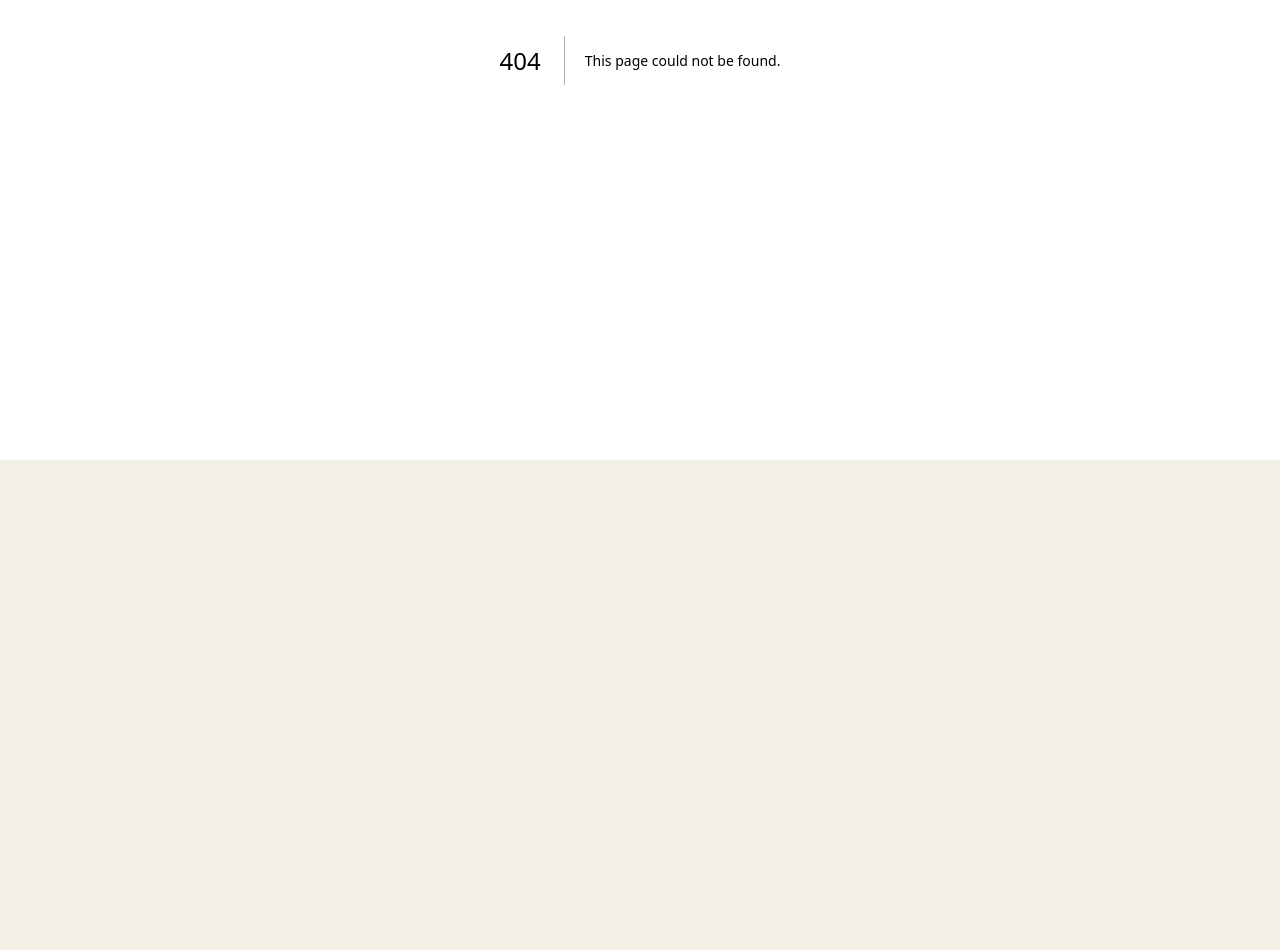
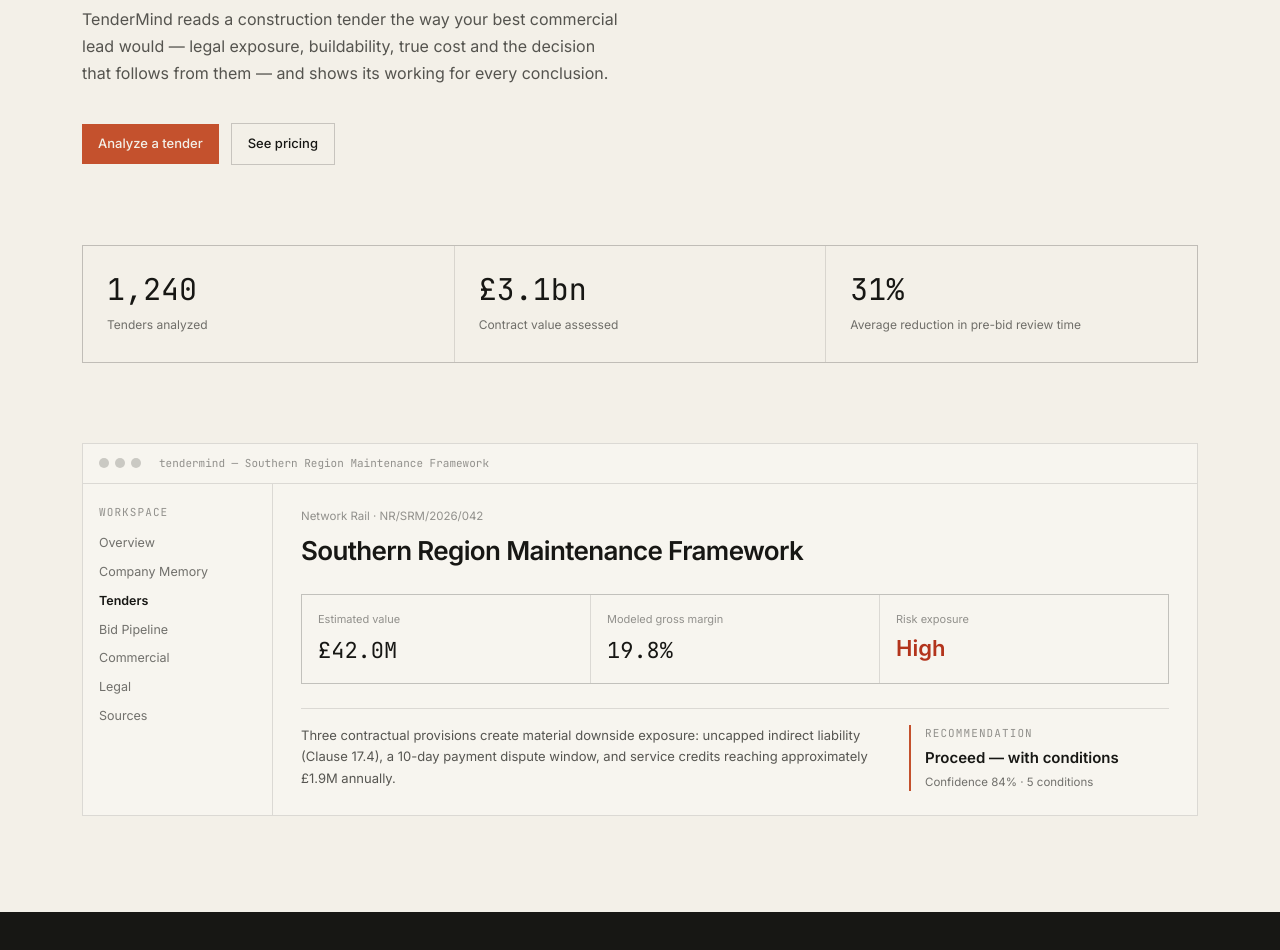
Before and after one commit to arjunrapid/tendermind-dev, a Next.js app: page /welcome in a window 1280 px wide. Before the commit this address had no page. Shown: the part 340-1290 px from the top of the page. Before the commit the page ends 800 px from the top, so only its background shows below. Built offline with nearby package versions, Linux system fonts and the light colour scheme.

Commit message:
Add TenderMind landing page

```diff
--- /dev/null
+++ b/app/welcome/page.tsx
@@ -0,0 +1,190 @@
+'use client';
+
+import Link from 'next/link';
+import { useAuth } from '@/lib/auth';
+import { Btn, MarketingShell, MicroLabel } from '@/components/ui';
+
+const STAT_RAIL = [
+  { value: '1,240', label: 'Tenders analyzed' },
+  { value: '£3.1bn', label: 'Contract value assessed' },
+  { value: '31%', label: 'Average reduction in pre-bid review time' },
+];
+
+const CAPABILITIES = [
+  {
+    label: 'Legal',
+    title: 'Every clause read, not skimmed',
+    body: 'Liability caps, payment windows, service credits and termination rights are extracted with the clause reference attached, so a finding can always be traced back to the page it came from.',
+  },
+  {
+    label: 'Engineering',
+    title: 'Buildability against your record',
+    body: 'Programme, site constraints and technical scope are assessed for feasibility rather than summarised, flagging where the schedule assumes conditions the documents never confirm.',
+  },
+  {
+    label: 'Commercial',
+    title: 'A cost model, not a guess',
+    body: 'Bill of quantities, contingency and lock-up are modelled into a target price with an explicit margin, so the number carries its own reasoning.',
+  },
+  {
+    label: 'Risk',
+    title: 'One decision, fully evidenced',
+    body: 'Findings aggregate into a bid / no-bid recommendation with a confidence score and the specific factors behind it — including when the analysis is too incomplete to be trusted.',
+  },
+];
+
+export default function WelcomePage() {
+  const { user } = useAuth();
+
+  return (
+    <MarketingShell
+      ctaHref={user ? '/' : '/login'}
+      ctaLabel={user ? 'Open workspace' : 'Sign in'}
+    >
+      {/* Hero */}
+      <section className="max-w-[1180px] mx-auto px-8 pt-24 pb-20">
+        <MicroLabel className="!text-accent mb-6">Tender intelligence</MicroLabel>
+        <h1 className="text-[54px] leading-[1.04] font-semibold tracking-[-0.035em] max-w-[16ch]">
+          Know the real risk before you bid.
+        </h1>
+        <p className="mt-7 text-[16px] leading-[1.7] text-ink-72 max-w-[54ch]">
+          TenderMind reads a construction tender the way your best commercial lead would — legal
+          exposure, buildability, true cost and the decision that follows from them — and shows its
+          working for every conclusion.
+        </p>
+        <div className="mt-9 flex items-center gap-3 flex-wrap">
+          <Btn href={user ? '/' : '/login'} variant="accent">
+            {user ? 'Open workspace' : 'Analyze a tender'}
+          </Btn>
+          <Btn href="/pricing" variant="outline">
+            See pricing
+          </Btn>
+        </div>
+
+        {/* Stat rail */}
+        <div className="mt-20 grid gap-px bg-line border border-line sm:grid-cols-3">
+          {STAT_RAIL.map((s) => (
+            <div key={s.label} className="bg-cream px-6 py-7">
+              <div className="font-mono text-[30px] leading-none">{s.value}</div>
+              <div className="mt-3 text-[12px] text-ink-60">{s.label}</div>
+            </div>
+          ))}
+        </div>
+      </section>
+
+      {/* Framed product preview */}
+      <section className="max-w-[1180px] mx-auto px-8 pb-24">
+        <div className="border border-line bg-panel">
+          <div className="border-b border-line px-4 h-10 flex items-center gap-1.5">
+            <span className="h-2.5 w-2.5 rounded-full bg-line-strong inline-block" />
+            <span className="h-2.5 w-2.5 rounded-full bg-line-strong inline-block" />
+            <span className="h-2.5 w-2.5 rounded-full bg-line-strong inline-block" />
+            <span className="ml-3 font-mono text-[11px] text-ink-45">
+              tendermind — Southern Region Maintenance Framework
+            </span>
+          </div>
+
+          <div className="grid" style={{ gridTemplateColumns: '190px minmax(0,1fr)' }}>
+            <div className="border-r border-line px-4 py-5 flex flex-col gap-2.5 text-[12.5px] text-ink-60">
+              <MicroLabel className="mb-1">Workspace</MicroLabel>
+              <div>Overview</div>
+              <div>Company Memory</div>
+              <div className="text-ink font-semibold">Tenders</div>
+              <div>Bid Pipeline</div>
+              <div>Commercial</div>
+              <div>Legal</div>
+              <div>Sources</div>
+            </div>
+
+            <div className="px-7 py-6">
+              <div className="text-[11.5px] text-ink-45">Network Rail · NR/SRM/2026/042</div>
+              <div className="text-[26px] font-semibold tracking-[-0.025em] mt-1.5">
+                Southern Region Maintenance Framework
+              </div>
+
+              <div className="grid gap-px bg-line border border-line mt-6 sm:grid-cols-3">
+                <div className="bg-panel px-4 py-4">
+                  <div className="text-[11px] text-ink-45">Estimated value</div>
+                  <div className="font-mono text-[22px] mt-1.5">£42.0M</div>
+                </div>
+                <div className="bg-panel px-4 py-4">
+                  <div className="text-[11px] text-ink-45">Modeled gross margin</div>
+                  <div className="font-mono text-[22px] mt-1.5">19.8%</div>
+                </div>
+                <div className="bg-panel px-4 py-4">
+                  <div className="text-[11px] text-ink-45">Risk exposure</div>
+                  <div className="text-[22px] font-semibold text-danger mt-1">High</div>
+                </div>
+              </div>
+
+              <div className="mt-6 border-t border-line pt-4 grid gap-7 md:grid-cols-[minmax(0,1fr)_260px]">
+                <p className="text-[13px] leading-[1.65] text-ink-72">
+                  Three contractual provisions create material downside exposure: uncapped indirect
+                  liability (Clause 17.4), a 10-day payment dispute window, and service credits
+                  reaching approximately £1.9M annually.
+                </p>
+                <div className="border-l-2 border-accent pl-3.5">
+                  <MicroLabel>Recommendation</MicroLabel>
+                  <div className="text-[15px] font-semibold mt-1.5">Proceed — with conditions</div>
+                  <div className="text-[11.5px] text-ink-60 mt-1">Confidence 84% · 5 conditions</div>
+                </div>
+              </div>
+            </div>
+          </div>
+        </div>
+      </section>
+
+      {/* Inverted manifesto */}
+      <section className="bg-ink text-cream py-24">
+        <div className="max-w-[1180px] mx-auto px-8">
+          <h2 className="text-[38px] leading-[1.15] font-semibold tracking-[-0.03em] max-w-[20ch]">
+            Your tender should not be reviewed in isolation.
+          </h2>
+          <p className="mt-6 text-[15px] leading-[1.75] max-w-[62ch]" style={{ opacity: 0.72 }}>
+            Most bid decisions are made from a partial read under time pressure — one person on the
+            contract, another on the programme, and a price assembled after both. TenderMind runs
+            those reviews together, against the same document, and holds the disagreement between
+            them where you can see it.
+          </p>
+          <div className="mt-12 grid gap-px" style={{ background: 'rgba(243,240,232,.16)' }}>
+            <div className="grid sm:grid-cols-2 gap-px" style={{ background: 'rgba(243,240,232,.16)' }}>
+              {CAPABILITIES.map((c) => (
+                <div key={c.label} className="bg-ink px-7 py-8">
+                  <div
+                    className="font-mono text-[11px] uppercase tracking-[0.1em]"
+                    style={{ color: '#c4512d' }}
+                  >
+                    {c.label}
+                  </div>
+                  <div className="text-[19px] font-semibold tracking-[-0.02em] mt-3">{c.title}</div>
+                  <p className="text-[13.5px] leading-[1.7] mt-3" style={{ opacity: 0.66 }}>
+                    {c.body}
+                  </p>
+                </div>
+              ))}
+            </div>
+          </div>
+        </div>
+      </section>
+
+      {/* Closing CTA */}
+      <section className="max-w-[1180px] mx-auto px-8 py-24 text-center">
+        <h2 className="text-[34px] font-semibold tracking-[-0.03em]">
+          Put your next tender through it.
+        </h2>
+        <p className="mt-4 text-[15px] text-ink-72 max-w-[52ch] mx-auto leading-[1.7]">
+          Upload a contract, specification or bill of quantities and get a fully evidenced bid
+          recommendation in minutes.
+        </p>
+        <div className="mt-8 flex items-center justify-center gap-3">
+          <Btn href={user ? '/' : '/login'} variant="accent">
+            {user ? 'Open workspace' : 'Analyze a tender'}
+          </Btn>
+          <Link href="/pricing" className="text-[13px] text-ink-60 hover:text-ink underline">
+            Compare plans
+          </Link>
+        </div>
+      </section>
+    </MarketingShell>
+  );
+}
```
